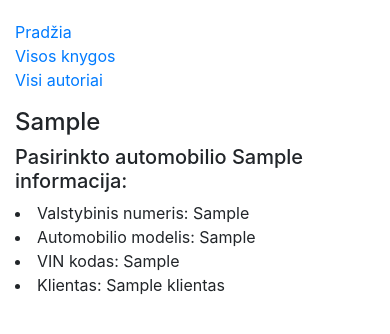
After one commit to tms-rls/ptu7_20230116_autoservisas, a Django app: template autoservisas/autoservisas_uzd/templates/automobilis.html in a window 390 px wide. The commit adds this page. Shown: the top 334 px of the page. Run offline with Django 3.2, Linux system fonts and the light colour scheme; the template is opened without the code that fills it: most values are stand-ins (such as "Sample title", 1, 10 or a date in 2020); some libraries are stand-ins or nearby versions.

Commit message:
atlikta 2 uzduotis prideta info apie konkretu automobili

```diff
--- a/autoservisas/autoservisas_uzd/templates/automobiliai.html
+++ b/autoservisas/autoservisas_uzd/templates/automobiliai.html
@@ -3,7 +3,8 @@
 {% block content %}
   <h1>Visi aptarnaujami automobiliai</h1>
   <p>Šiuo metu aptarnaujame šiuos automobilius:</p>
-  {% for automobilis in visi_automobiliai %}
-    <li>{{automobilis}}</li>
+  {% for auto in visi_automobiliai %}
+<li><a href="{% url 'konkretus_automobilis' auto.id %}">{{auto}}</a></li>
+<!-- linke po url nurodoma konkreti funkcija esanti views.py faile-->
   {% endfor %}
 {% endblock %}
--- /dev/null
+++ b/autoservisas/autoservisas_uzd/templates/automobilis.html
@@ -0,0 +1,10 @@
+{% extends "bazinis.html" %}
+
+{% block content %}
+ <h4>{{ konkretus_automobilis }}</h4>
+  <h5>Pasirinkto automobilio {{ konkretus_automobilis }} informacija:</h5>
+   <li>Valstybinis numeris: {{ konkretus_automobilis.valstybinis_nr }}</li>
+   <li>Automobilio modelis: {{ konkretus_automobilis.automobilio_modelis }}</li>
+   <li>VIN kodas: {{ konkretus_automobilis.vin_kodas }}</li>
+   <li>Klientas: {{ konkretus_automobilis.klientas }}</li>
+{% endblock %}
```
Also changed, not shown: autoservisas/autoservisas_uzd/views.py (+9 -1 lines).
